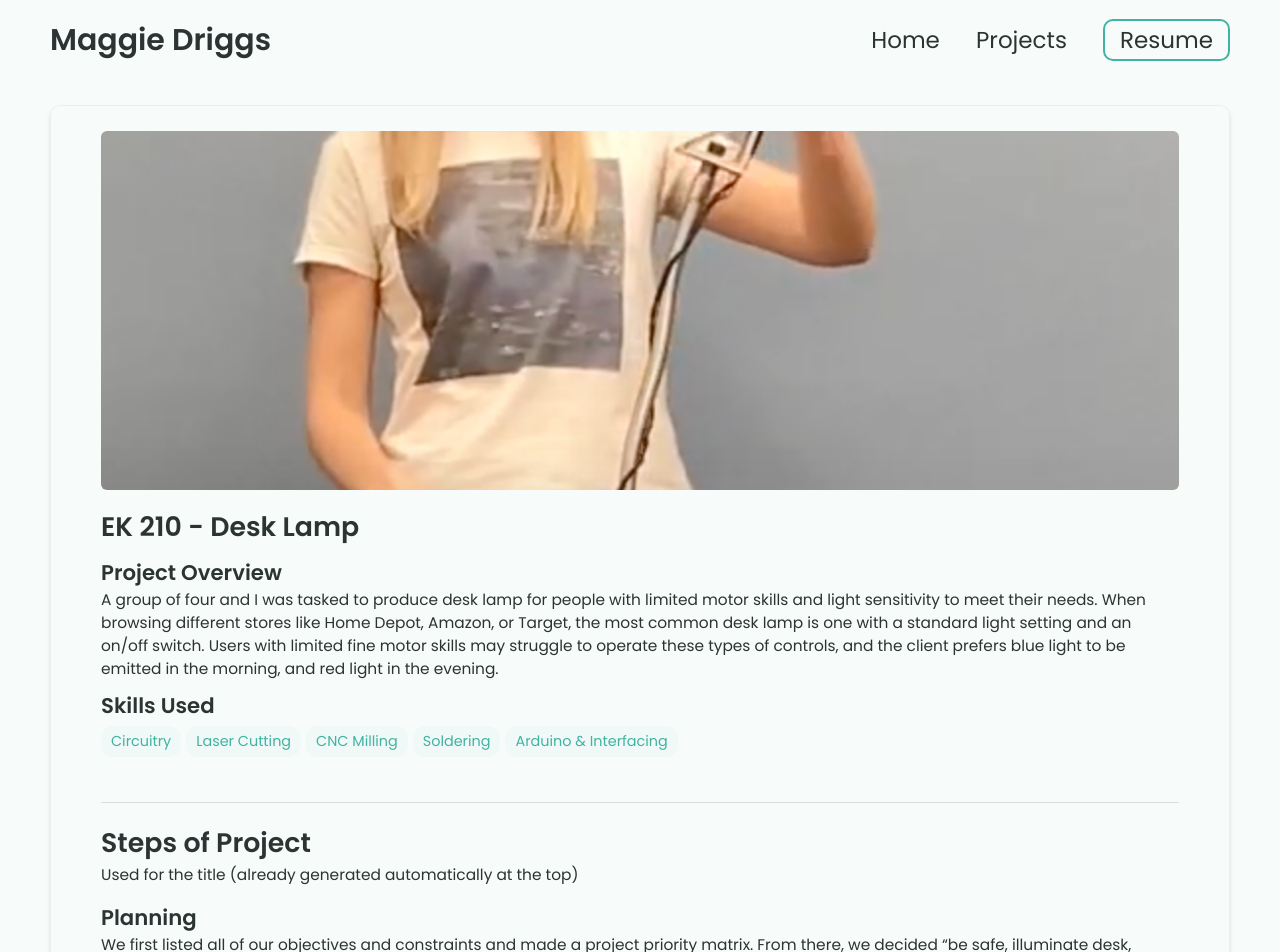
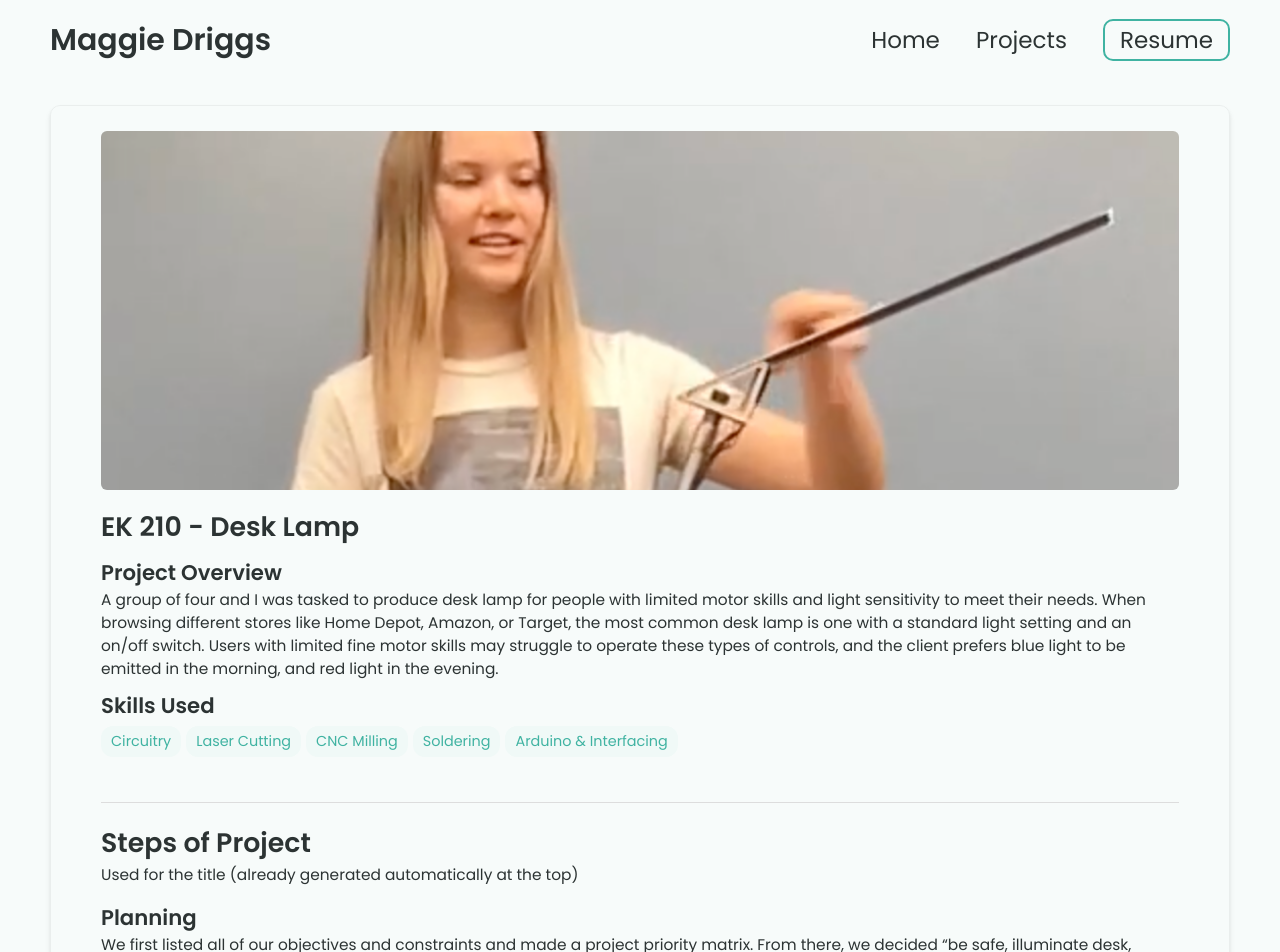
Before and after one commit to maggiedriggs/maggiedriggs.github.io, a Jekyll site: the page built from _projects/EK210/index3.md, in a window 1280 px wide. Shown: the top 952 px of the page. Built offline with Jekyll 4.4.1, drawn with Linux system fonts in a browser that asks for light colours.

Commit message:
Update index3.md

```diff
--- a/_projects/EK210/index3.md
+++ b/_projects/EK210/index3.md
@@ -8,7 +8,7 @@ skills:
 - CNC Milling
 - Soldering
 - Arduino & Interfacing
-main-image: /me_Ek210.png
+main-image: /Screenshot 2025-06-23 at 9.44.50 PM.png
 ---
 
 ---
```
